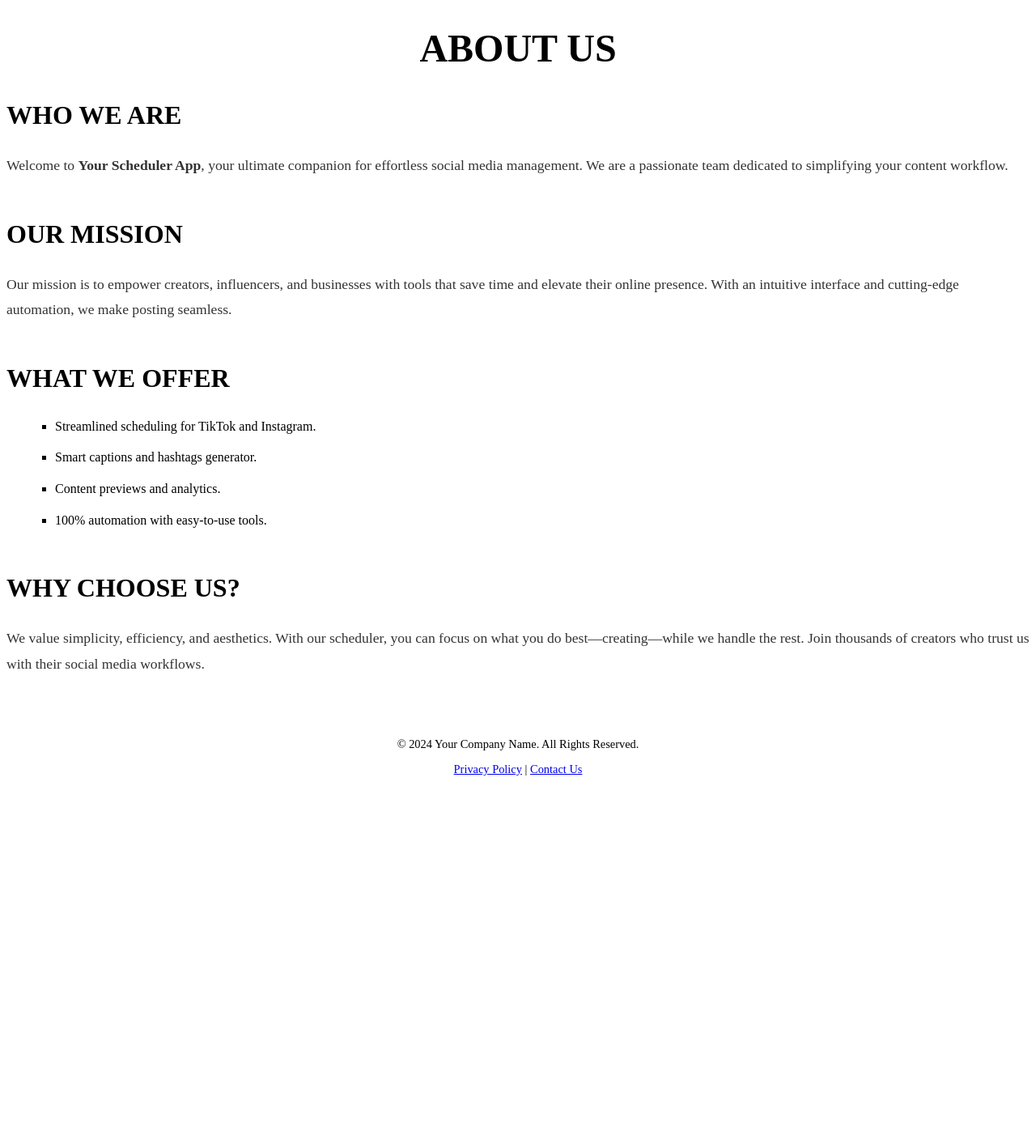
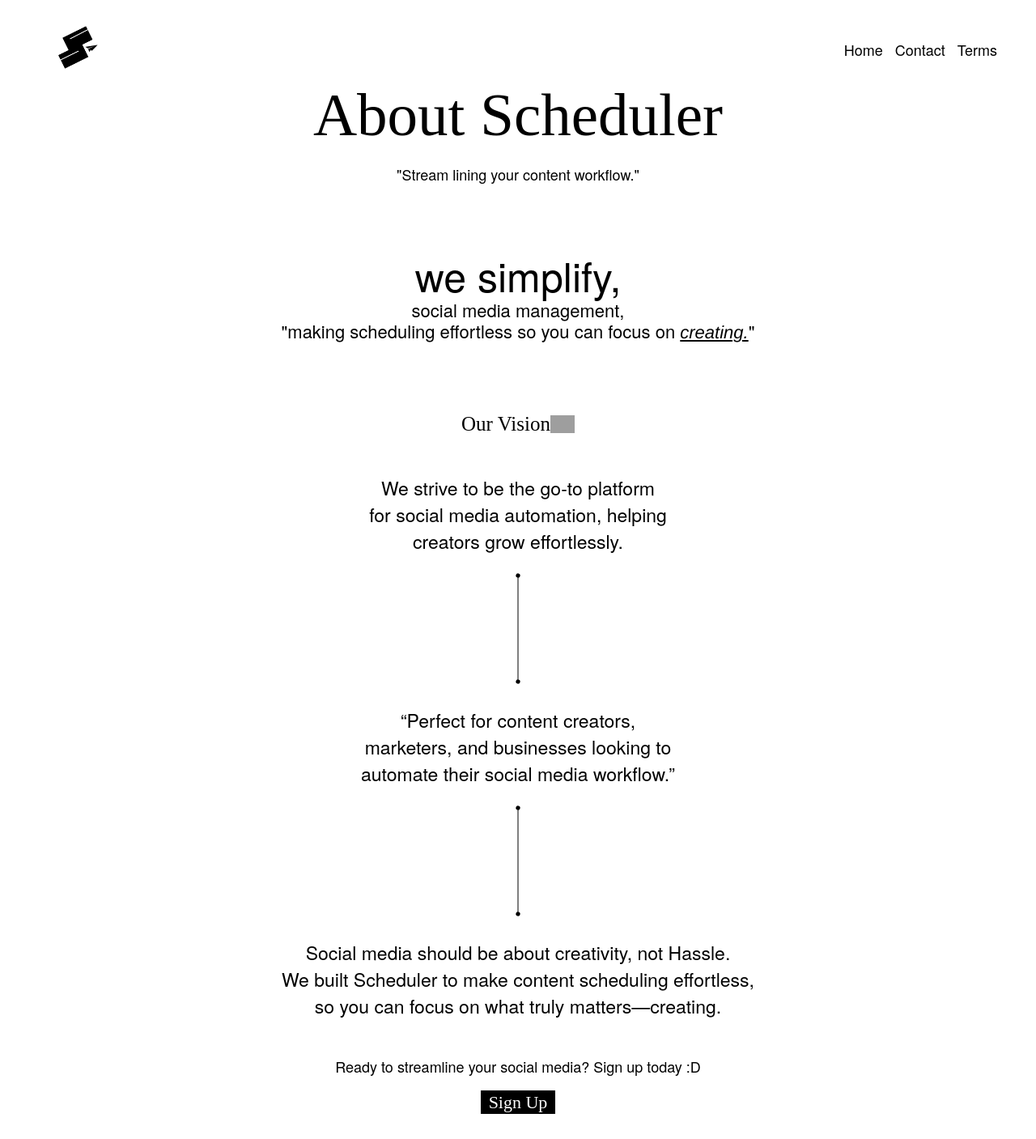
Before and after one commit to CoderIsNowAviable/scheuler, a FastAPI app: page /pages/about in a window 1280 px wide. Shown: the top 1407 px of the page at 81% size. Before the commit the page ends 958 px from the top, so only its background shows below. Run offline with FastAPI, Linux system fonts and the light colour scheme; some web fonts are replaced; grey boxes are pictures that could not be loaded.

Commit message:
Update about.html
completely new about page

```diff
--- a/templates/about.html
+++ b/templates/about.html
@@ -1,66 +1,191 @@
 <!DOCTYPE html>
 <html lang="en">
-<head>
     <meta charset="UTF-8">
     <meta name="viewport" content="width=device-width, initial-scale=1.0">
-    <link rel="icon" type="image/png" href="/static/favicon/favicon-96x96.png" sizes="96x96" />
-    <link rel="icon" type="image/svg+xml" href="/static/favicon/favicon.svg" />
-    <link rel="shortcut icon" href="/static/favicon/favicon.ico" />
-    <link rel="apple-touch-icon" sizes="180x180" href="/static/favicon/apple-touch-icon.png" />
-    <meta name="apple-mobile-web-app-title" content="MyWebSite" />
-    <link rel="manifest" href="/static/favicon/site.webmanifest" />
+    <head>
         <title>About Us</title>
-    <link rel="stylesheet" href="/static/css/about.css">
-</head>
+        <link rel="stylesheet" href=""/>
         <body>
             <header>
-        <div class="container">
-            <h1>About Us</h1>
+            <div class="logo">
+                <img src="/static/images/Logo.png">
+            </div>
+            <div class="navbar">
+                <nav>
+                    <ul>
+                        <li><a href="/landingpage.html">Home</a></li>
+                        <li><a href="/contact.html">Contact</a></li>
+                        <li><a href="/terms-and-conditions.html">Terms</a></li>
+                    </ul>
+                </nav>
             </div>
             </header>
+
             <main>
-        <div class="container">
-            <section>
-                <h2>Who We Are</h2>
-                <p>
-                    Welcome to <b>Your Scheduler App</b>, your ultimate companion for effortless social media management.
-                    We are a passionate team dedicated to simplifying your content workflow.
-                </p>
-            </section>
-            <section>
-                <h2>Our Mission</h2>
-                <p>
-                    Our mission is to empower creators, influencers, and businesses with tools that save time and elevate
-                    their online presence. With an intuitive interface and cutting-edge automation, we make posting
-                    seamless.
-                </p>
-            </section>
-            <section>
-                <h2>What We Offer</h2>
-                <ul>
-                    <li>Streamlined scheduling for TikTok and Instagram.</li>
-                    <li>Smart captions and hashtags generator.</li>
-                    <li>Content previews and analytics.</li>
-                    <li>100% automation with easy-to-use tools.</li>
-                </ul>
-            </section>
-            <section>
-                <h2>Why Choose Us?</h2>
-                <p>
-                    We value simplicity, efficiency, and aesthetics. With our scheduler, you can focus on what you do best—creating—while
-                    we handle the rest. Join thousands of creators who trust us with their social media workflows.
-                </p>
-            </section>
+                <div class="intro-text">
+                    <h1>About Scheduler</h1>
+                    <p>"Stream lining your content workflow."</p>
+                </div>
+
+                <div class="main-text">
+                    <p><span id="stronk">we simplify,</span><br>social media management,<br>
+                    "making scheduling effortless so you can focus on <em><span id="thinn">creating.</span></em>"</p>
+                </div>
+
+                <div class="vision-text">
+                    <div class="vision-header">
+                        <h3>Our Vision</h3>
+                        <img src="/static/images/star.png " class="star">
+                    </div>
+
+                    <p>We strive to be the go-to platform<br>for social media automation, helping<br>creators grow effortlessly.</p>
+                    <img src="/static/images/line.png">
+                    <p>“Perfect for content creators,<br>marketers, and businesses looking to<br>automate their social media workflow.”</p>
+                    <img src="/static/images/line.png">
+                    <p>Social media should be about creativity, not Hassle.<br>
+                        We built Scheduler to make content scheduling effortless,<br>so you can focus on what truly matters—creating.</p>
+                </div>
+
+                <div class="cta">
+                    <p>Ready to streamline your social media? Sign up today :D</p>
+                    <a href="/register?form=signup" class="btn" title="Sign up Now">Sign Up</a>
                 </div>
             </main>
-    <footer>
-        <div class="container">
-            <p>&copy; 2024 Your Company Name. All Rights Reserved.</p>
-            <p>
-                <a href="/privacy-policy">Privacy Policy</a> |
-                <a href="/pages/contact">Contact Us</a>
-            </p>
-        </div>
+
+            <footer class="footer">
+                <img src="/static/images/line 2.png">
+                <p>&copy; 2025 Scheduler - All Rights Reserved.</p>
             </footer>
         </body>
+        <style>
+            @font-face{
+                font-family: Helvetica Neue;
+                src:url('../fonts/helvetica-neue-5/HelveticaNeueRoman.woff2')format(woff2);
+                font-weight: normal;
+                font-style: normal;
+            }
+
+            body{
+                font-weight: light;
+                color:#000;
+                background-color: #fff;
+                font-family: Helvetica Neue;
+                display: flex;
+                flex-direction: column;
+            }
+
+            header{
+                display: flex;
+                justify-content: space-between;
+                align-items: center;
+                padding: 0px 20px;
+                margin-top: -20px;
+            }
+
+            .logo img {
+            width: 140px; /* Adjust the size of the logo */
+            height: auto; /* Maintains aspect ratio */
+            }
+
+            .navbar {
+            display: flex;
+            justify-content: flex-end; /* Aligns the content to the right */
+            padding: 0px 20px; /* Adds some padding to the navbar */
+            position: ; /* Keeps the navbar at the top during scrolling */
+            }
+            .navbar nav ul {
+            list-style: none; /* Removes bullet points */
+            display: flex; /* Ensures all list items are on the same line */
+            }
+            .navbar nav ul li {
+            margin-left: 15px; /* Adds spacing between the links */
+            }
+            .navbar nav ul li a {
+            text-decoration: none; /* Removes underline */
+            font-family: Helvetica Neue, sans-serif;
+            font-size: 18px;
+            color: #000;
+            transition: color 0.4s; /* Smooth hover effect */
+            }
+            .navbar nav ul li a:hover {
+            color: #d9d9d9; /* Changes color when hovered */
+            }
+
+            .intro-text {
+                text-align: center;
+                line-height: 0.5;
+                margin-top: -60px;
+                margin-bottom: 90px;
+            }
+            .intro-text h1{
+                font-family: Antinkodan;
+                font-size: 75px;
+                font-weight: 100;
+            }
+            .intro-text p{
+                font-size: 18px;
+
+            }
+
+            .main-text{
+                text-align: center;
+                line-height: 1.2;
+                margin-bottom: 60px;
+            }
+            .main-text #stronk{
+                font-size: 50px;
+            }
+            .main-text #thinn{
+                text-decoration: underline;
+            }
+
+            .main-text p{
+                font-size: 22px;
+            }
+
+            .vision-text{
+                text-align: center;
+                margin-bottom: 45px;
+                display: block;
+            }
+            .vision-header{
+                display: flex;
+                justify-content: center;
+                align-items: center;
+            }
+            .vision-text h3{
+                font-size: 25px;
+                font-family: Coolvetica;
+                font-weight: 100;
+                margin-right: 0px;
+            }
+            .vision-text .star{
+                width: 30px;
+            }
+            .vision-text p{
+                font-size: 23px;
+            }
+
+
+            .cta{
+                text-align: center;
+                font-size: 18px;
+                margin-bottom: 35px;
+
+            }
+            .btn{
+                background-color: #000;
+                color: #fff;
+                text-decoration: none;
+                font-family: Coolvetica;
+                font-size: 22px;
+                padding: 2px 10px;
+                margin-bottom: 35px;
+            }
+
+            .footer{
+                text-align: center;
+            }
+        </style>
+    </head>
 </html>
```
Lines whose indentation alone changed are shown as unchanged.
